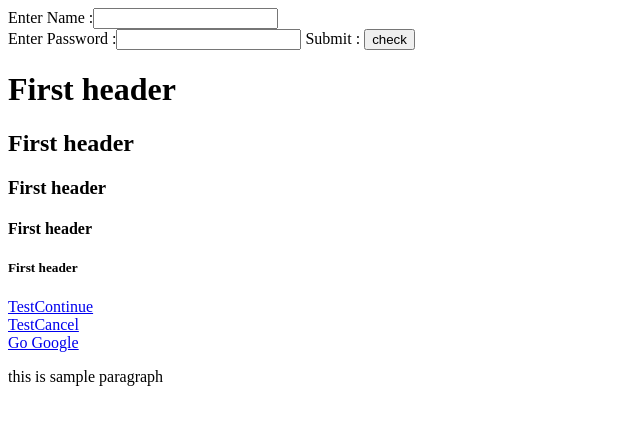
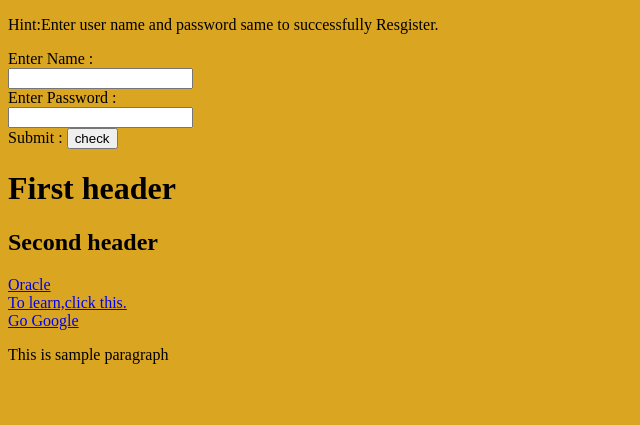
Before and after one commit to balram20162053/MyWebApplication, a web app: page /login.html in a window 1280 px wide. Shown: the top 425 px of the page, without its empty margins (0-640 px from the left). Run offline with its HTML, style and script files only (its server is not run), Linux system fonts and the light colour scheme; data that the repository does not hold is empty.

Commit message:
version 2

```diff
--- a/MyWebApp1/WebContent/aboutme.html
+++ b/MyWebApp1/WebContent/aboutme.html
@@ -4,8 +4,10 @@
 <meta charset="ISO-8859-1">
 <title>BALRAM</title>
 </head>
-<body>
+<body style="background-color:chocolate;">
 <h1> Welcome to About me page</h1>
-<p> I am a IT engineer working on Java technologies </p>
+
+<p>I am Balram Chaudhary.<br>I am working in Ofss.<br>
+ I am a IT engineer working on Java technologies </p>
 </body>
 </html>
--- a/MyWebApp1/WebContent/hobbies.html
+++ b/MyWebApp1/WebContent/hobbies.html
@@ -4,11 +4,14 @@
 <meta charset="ISO-8859-1">
 <title>BALRAM</title>
 </head>
-<body>
+<body style="background-color:firebrick">
 <h1> My Hobbies</h1>
 <select>
 <option>Reading books</option>
 <option>Playing cricket</option>
+<option>Watching TV series</option>
+<option>Eating tasty foods</option>
+<option>Coding</option>
 
 </select>
 </body>
--- a/MyWebApp1/WebContent/login.html
+++ b/MyWebApp1/WebContent/login.html
@@ -4,32 +4,28 @@
 <meta charset="ISO-8859-1">
 <title>BALRAM</title>
 <style>
-    .redC {color: red}
 
     #greenC {color: green}
 </style>
 
 </head>
-<body>
+<body style="background-color:goldenrod">
 
-
+<p>Hint:Enter user name and password same to successfully Resgister.</p>
 	<form action="loginServlet" id="loginform">
-Enter Name :<input class='redC' type="text" name="un"><br>
-Enter Password :<input type="password" name="pass">
+Enter Name :  <br>  <input class='redC' type="text" name="un"><br>
+Enter Password :<br><input type="password" name="pass"> <br>
 Submit :	<input type="submit" name="continue" value="check" >
 	</form>
 
 	<h1 id="one">First header</h1>
-		<h2 id="one">First header</h2>
-			<h3 id="one">First header</h3>
-				<h4 id="one">First header</h4>
-					<h5 id="one">First header</h5>
+		<h2 id="two">Second header</h2>
 
-	<a href="Continue.html">TestContinue</a> <br>
-	<a href="cancel.html">TestCancel</a><br>
-	<a href="https://www.google.com">Go Google</a>
+	<a href="https://www.oracle.com">Oracle</a> <br>
+	<a href="https://www.w3schools.com">To learn,click this.</a><br>
+	<a href="https://www.google.com/">Go Google</a>
 
-	<p>this is sample paragraph</p>
+	<p>This is sample paragraph</p>
 
 
 </body>
```
Also changed, not shown: MyWebApp1/WebContent/index.html (+4 -4 lines), MyWebApp1/src/com/ofss/loginServlet.java (+18 -4 lines).
